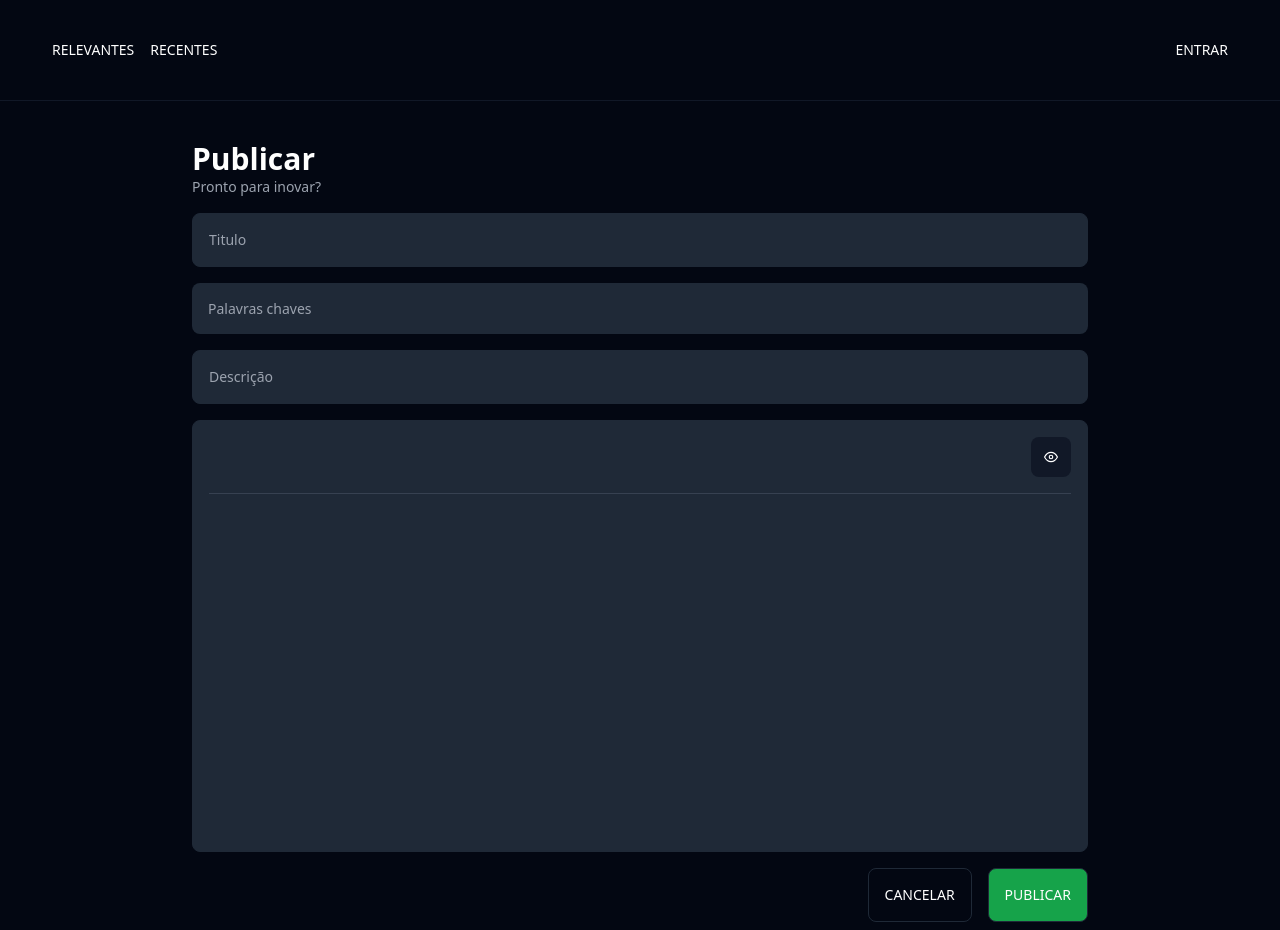
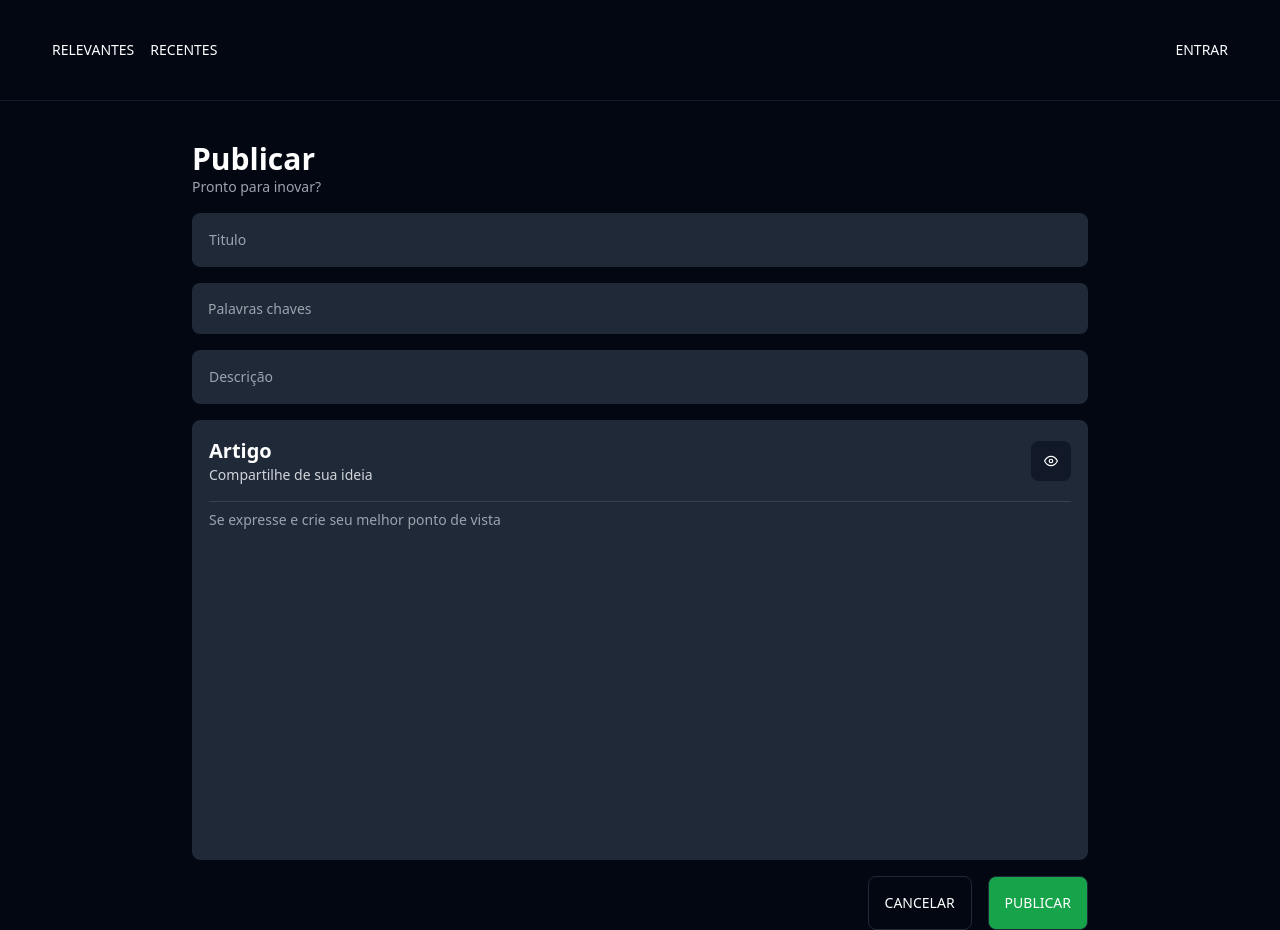
Before and after one commit to franklinST-05/my-tabnews.web, a Next.js app: page /publish in a window 1280 px wide. Built offline with nearby package versions, Linux system fonts and the light colour scheme.

Commit message:
feat: implements props of editor

```diff
--- a/src/pages/publish/index.tsx
+++ b/src/pages/publish/index.tsx
@@ -24,7 +24,11 @@ const PublishPage: React.FC = () => {
                 <Input type="text" placeholder="Titulo" />
                 <InputChips onSetChip={(c) => setKeywords(c)} placeholder="Palavras chaves"/>
                 <Input type="text" placeholder="Descrição" />
-                <Editor/>
+                <Editor
+                    title="Artigo"
+                    description="Compartilhe de sua ideia"
+                    placeholder="Se expresse e crie seu melhor ponto de vista"
+                />
 
                 <div className="flex items-center justify-end gap-4">
                     <Button className="max-w-max bg-transparent">Cancelar</Button>
```
